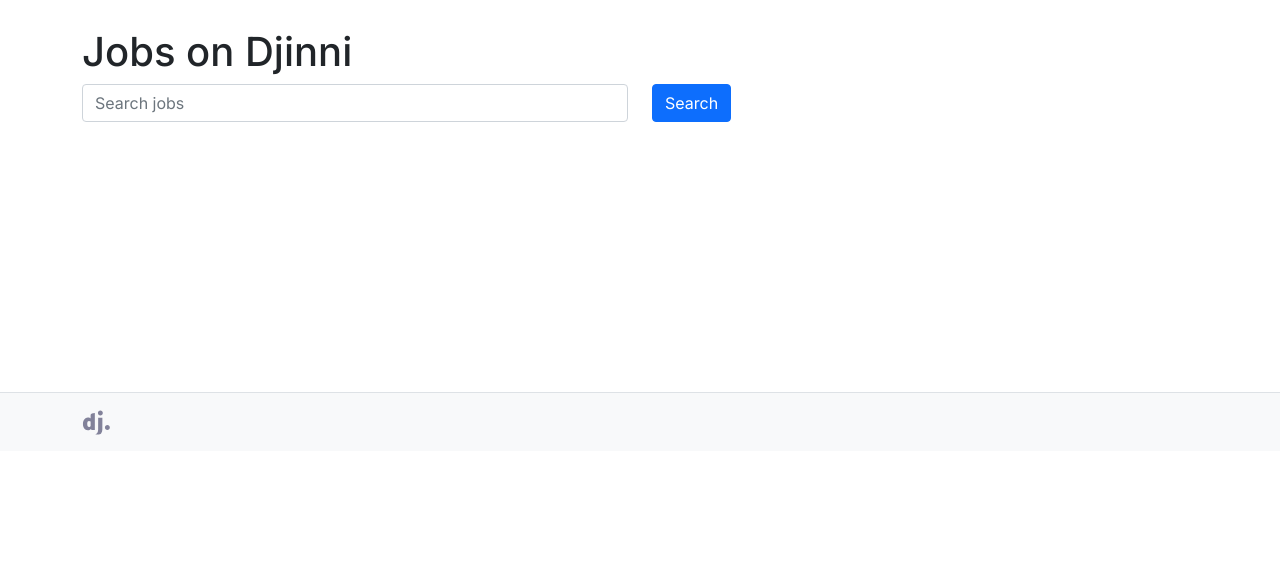
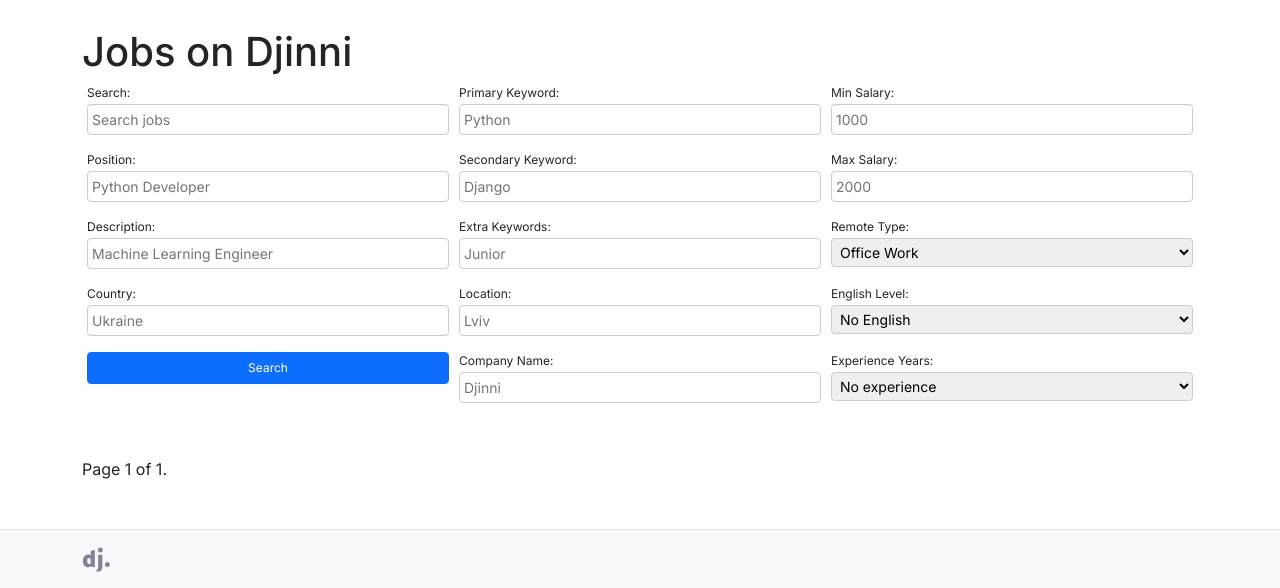
Before and after one commit to djinni-co/djinni-jobs-search-test, a Django app: page / in a window 1280 px wide. Shown: the part 349-937 px from the top of the page. Before the commit the page ends 784 px from the top, so only its background shows below. Run offline with Django 4.2, Linux system fonts and the light colour scheme; data that the repository does not hold is empty.

Commit message:
Changed position list

```diff
--- a/app/templates/jobs/list.html
+++ b/app/templates/jobs/list.html
@@ -15,37 +15,127 @@
     .text-clamp * {
       margin-bottom: 0;
     }
+
+    .form-container {
+      display: flex;
+      flex-wrap: wrap;
+      gap: 10px;
+      justify-content: center;
+    }
+
+    .form-group {
+      flex: 1 1 calc(33.333% - 10px); /* Три форми в рядок */
+      max-width: calc(33.333% - 10px);
+      box-sizing: border-box;
+    }
+
+    .form-group label {
+      display: block;
+      margin-bottom: 2px;
+      font-size: 12px;
+    }
+
+    .form-group input,
+    .form-group select {
+      width: 100%;
+      padding: 4px;
+      margin-bottom: 6px;
+      border: 1px solid #ccc;
+      border-radius: 4px;
+      font-size: 14px;
+    }
+
+    .form-group button {
+      width: 100%;
+      padding: 6px;
+      font-size: 12px;
+    }
+
+    .form-group button:hover {
+      background-color: #0056b3;
+      border-color: #004085;
+    }
   </style>
 
   <div class="container">
     <header class="pt-4 pb-4">
-
       <h1>Jobs on Djinni</h1>
       <div class="mb-4">
         <form method="GET">
-          <div class="row">
-            <div class="col-sm-6">
-              <input type="search" name="q" value="{{ request.GET.q }}" class="form-control" placeholder="Search jobs">
+          <div class="form-container">
+            <div class="form-group">
+              {{ form.q.label_tag }}
+              {{ form.q }}
             </div>
-            <div class="col-auto">
+            <div class="form-group">
+              {{ form.primary_keyword.label_tag }}
+              {{ form.primary_keyword }}
+            </div>
+            <div class="form-group">
+              {{ form.salary_min.label_tag }}
+              {{ form.salary_min }}
+            </div>
+            <div class="form-group">
+              {{ form.position.label_tag }}
+              {{ form.position }}
+            </div>
+            <div class="form-group">
+              {{ form.secondary_keyword.label_tag }}
+              {{ form.secondary_keyword }}
+            </div>
+            <div class="form-group">
+              {{ form.salary_max.label_tag }}
+              {{ form.salary_max }}
+            </div>
+            <div class="form-group">
+              {{ form.long_description.label_tag }}
+              {{ form.long_description }}
+            </div>
+            <div class="form-group">
+              {{ form.extra_keywords.label_tag }}
+              {{ form.extra_keywords }}
+            </div>
+            <div class="form-group">
+              {{ form.remote_type.label_tag }}
+              {{ form.remote_type }}
+            </div>
+            <div class="form-group">
+              {{ form.country.label_tag }}
+              {{ form.country }}
+            </div>
+            <div class="form-group">
+              {{ form.location.label_tag }}
+              {{ form.location }}
+            </div>
+            <div class="form-group">
+              {{ form.english_level.label_tag }}
+              {{ form.english_level }}
+            </div>
+            <div class="form-group">
               <button type="submit" class="btn btn-primary">Search</button>
+            </div>
+            <div class="form-group">
+              {{ form.company_name.label_tag }}
+              {{ form.company_name }}
+            </div>
+            <div class="form-group">
+              {{ form.experience_years.label_tag }}
+              {{ form.experience_years }}
             </div>
           </div>
         </form>
       </div>
-
     </header>
 
     <div id="jobs_list">
       <div class="row">
         <div class="col-sm-8">
-
           {% for job in jobs %}
-            <div id="job_{{job.id}}" class="mb-5">
+            <div id="job_{{ job.id }}" class="mb-5">
               <h2 class="h4 text-primary">
-                {{ job.position }}
+                <a href="{% url 'job_posting_detail' job.id %}">{{ job.position }}</a>
                 {% if job.public_salary_max %}
-                  <span class="text-success">to ${{job.public_salary_max}}</span>
+                  <span class="text-success">to ${{ job.public_salary_max }}</span>
                 {% endif %}
                 <small class="text-secondary">at {{ job.company.name }}</small>
               </h2>
@@ -56,9 +146,26 @@
               </div>
             </div>
           {% endfor %}
+        </div>
+      </div>
+      <div class="pagination">
+        <span class="step-links">
+          {% if page_obj.has_previous %}
+            <a href="?page=1&{{ request.GET.urlencode }}">First</a>
+            <a href="?page={{ page_obj.previous_page_number }}&{{ request.GET.urlencode }}">Previous</a>
+          {% endif %}
 
-        </div>
+          <span class="current">
+            Page {{ page_obj.number }} of {{ page_obj.paginator.num_pages }}.
+          </span>
+
+          {% if page_obj.has_next %}
+            <a href="?page={{ page_obj.next_page_number }}&{{ request.GET.urlencode }}">Next</a>
+            <a href="?page={{ page_obj.paginator.num_pages }}&{{ request.GET.urlencode }}">Last</a>
+          {% endif %}
+        </span>
       </div>
     </div>
   </div>
+
 {% endblock content %}
```
